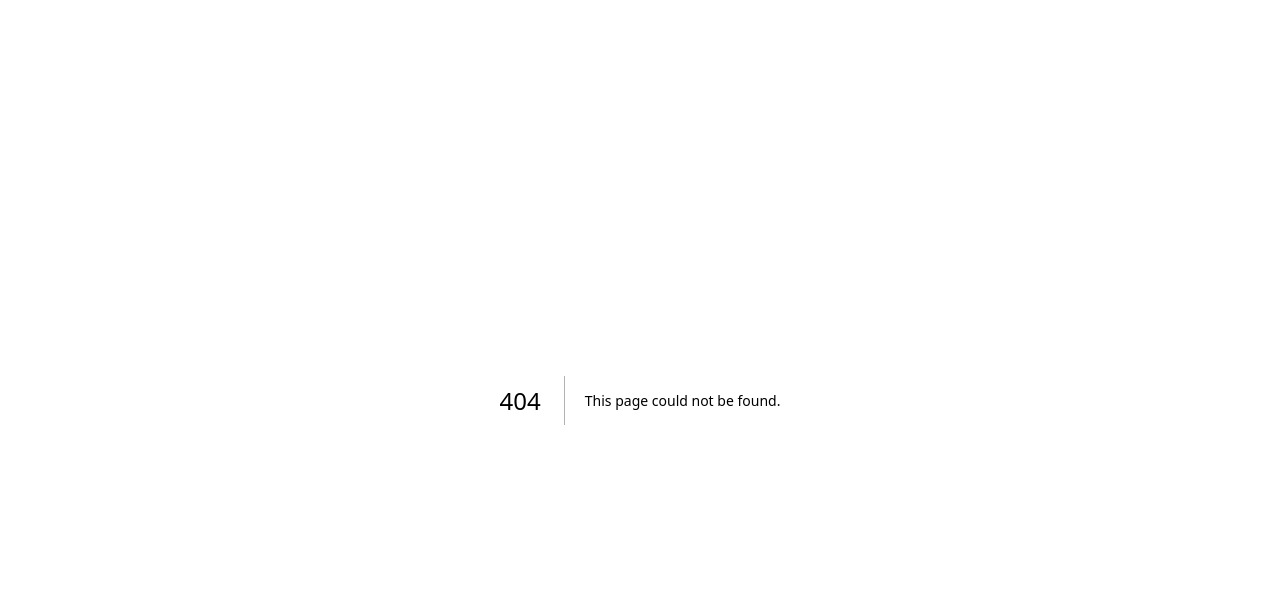
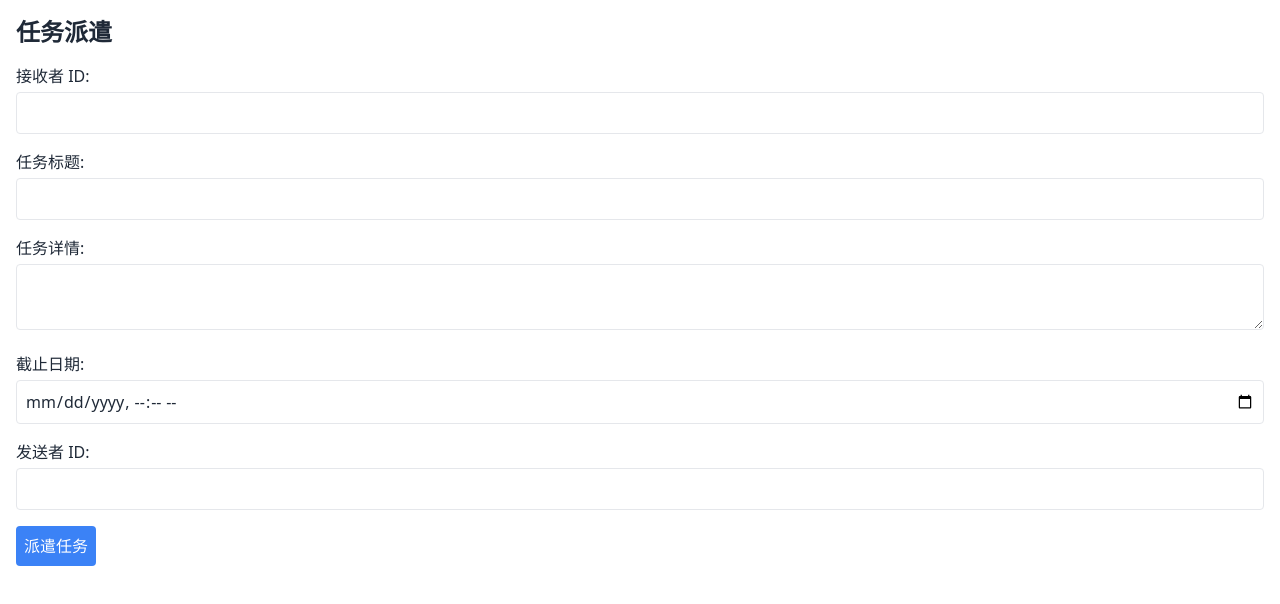
Before and after one commit to xigudawang/2ZU, a Next.js app: page /dashboard/taskdispatch in a window 1280 px wide. Before the commit this address had no page. Shown: the top 604 px of the page. Built offline with nearby package versions, Linux system fonts and the light colour scheme.

Commit message:
黄发兴提交任务派遣

```diff
--- /dev/null
+++ b/app/api/taskdispatch/route.ts
@@ -0,0 +1,35 @@
+import { NextRequest, NextResponse } from 'next/server';
+import pool from '@/lib/sql/mysql';
+import { TaskState } from '../../dashboard/taskstat/types';
+
+export async function POST(req: NextRequest) {
+    try {
+        const { receiverId, title, description, deadline, senderId } = await req.json();
+
+        // 输入验证
+        if (!receiverId) {
+            return NextResponse.json({ error: '接收者 ID 是必需的' }, { status: 400 });
+        }
+
+        // 检查接收者是否存在
+        const [userRows] = await pool.execute('SELECT id FROM user WHERE id = ?', [receiverId]);
+        if ((userRows as any[]).length === 0) {
+            return NextResponse.json({ error: '指定的接收者不存在' }, { status: 404 });
+        }
+
+        // 保存新任务到数据库
+        const [insertResult] = await pool.execute(
+            'INSERT INTO task (title, description, deadline, sender_id, receiver_id, task_state) VALUES (?, ?, ?, ?, ?, ?)',
+            [title, description, deadline, senderId, receiverId, TaskState.PENDING]
+        );
+
+        if ((insertResult as any).affectedRows === 0) {
+            return NextResponse.json({ error: '任务保存失败' }, { status: 500 });
+        }
+
+        return NextResponse.json({ message: '任务保存并分配成功' });
+    } catch (error) {
+        console.error('任务保存和分配出错:', error);
+        return NextResponse.json({ error: '任务保存和分配失败，请稍后重试' }, { status: 500 });
+    }
+}
--- /dev/null
+++ b/app/dashboard/taskdispatch/page.tsx
@@ -0,0 +1,108 @@
+'use client';
+import { useState } from 'react';
+import { message } from 'antd';
+
+const TaskDispatchPage = () => {
+    const [receiverId, setReceiverId] = useState('');
+    const [title, setTitle] = useState('');
+    const [description, setDescription] = useState('');
+    const [deadline, setDeadline] = useState('');
+    const [senderId, setSenderId] = useState('');
+
+    const handleDispatch = async () => {
+        try {
+            const response = await fetch('/api/taskdispatch', {
+                method: 'POST',
+                headers: {
+                    'Content-Type': 'application/json',
+                },
+                body: JSON.stringify({
+                    receiverId: parseInt(receiverId),
+                    title,
+                    description,
+                    deadline,
+                    senderId: parseInt(senderId)
+                }),
+            });
+
+            const data = await response.json();
+
+            if (response.ok) {
+                message.success(data.message);
+                setReceiverId('');
+                setTitle('');
+                setDescription('');
+                setDeadline('');
+                setSenderId('');
+            } else {
+                message.error(data.error);
+            }
+        } catch (error) {
+            console.error('请求出错:', error);
+            message.error('请求出错，请稍后重试');
+        }
+    };
+
+    return (
+        <div className="p-4">
+            <h1 className="text-2xl font-bold mb-4">任务派遣</h1>
+            <div className="mb-4">
+                <label htmlFor="receiverId" className="block mb-1">接收者 ID:</label>
+                <input
+                    type="number"
+                    id="receiverId"
+                    value={receiverId}
+                    onChange={(e) => setReceiverId(e.target.value)}
+                    className="border p-2 w-full rounded"
+                />
+            </div>
+            <div className="mb-4">
+                <label htmlFor="title" className="block mb-1">任务标题:</label>
+                <input
+                    type="text"
+                    id="title"
+                    value={title}
+                    onChange={(e) => setTitle(e.target.value)}
+                    className="border p-2 w-full rounded"
+                />
+            </div>
+            <div className="mb-4">
+                <label htmlFor="description" className="block mb-1">任务详情:</label>
+                <textarea
+                    id="description"
+                    value={description}
+                    onChange={(e) => setDescription(e.target.value)}
+                    className="border p-2 w-full rounded"
+                />
+            </div>
+            <div className="mb-4">
+                <label htmlFor="deadline" className="block mb-1">截止日期:</label>
+                <input
+                    type="datetime-local"
+                    id="deadline"
+                    value={deadline}
+                    onChange={(e) => setDeadline(e.target.value)}
+                    className="border p-2 w-full rounded"
+                />
+            </div>
+            <div className="mb-4">
+                <label htmlFor="senderId" className="block mb-1">发送者 ID:</label>
+                <input
+                    type="number"
+                    id="senderId"
+                    value={senderId}
+                    onChange={(e) => setSenderId(e.target.value)}
+                    className="border p-2 w-full rounded"
+                />
+            </div>
+            <button
+                onClick={handleDispatch}
+                className="bg-blue-500 text-white p-2 rounded hover:bg-blue-600"
+            >
+                派遣任务
+            </button>
+        </div>
+    );
+};
+
+export default TaskDispatchPage;
```
